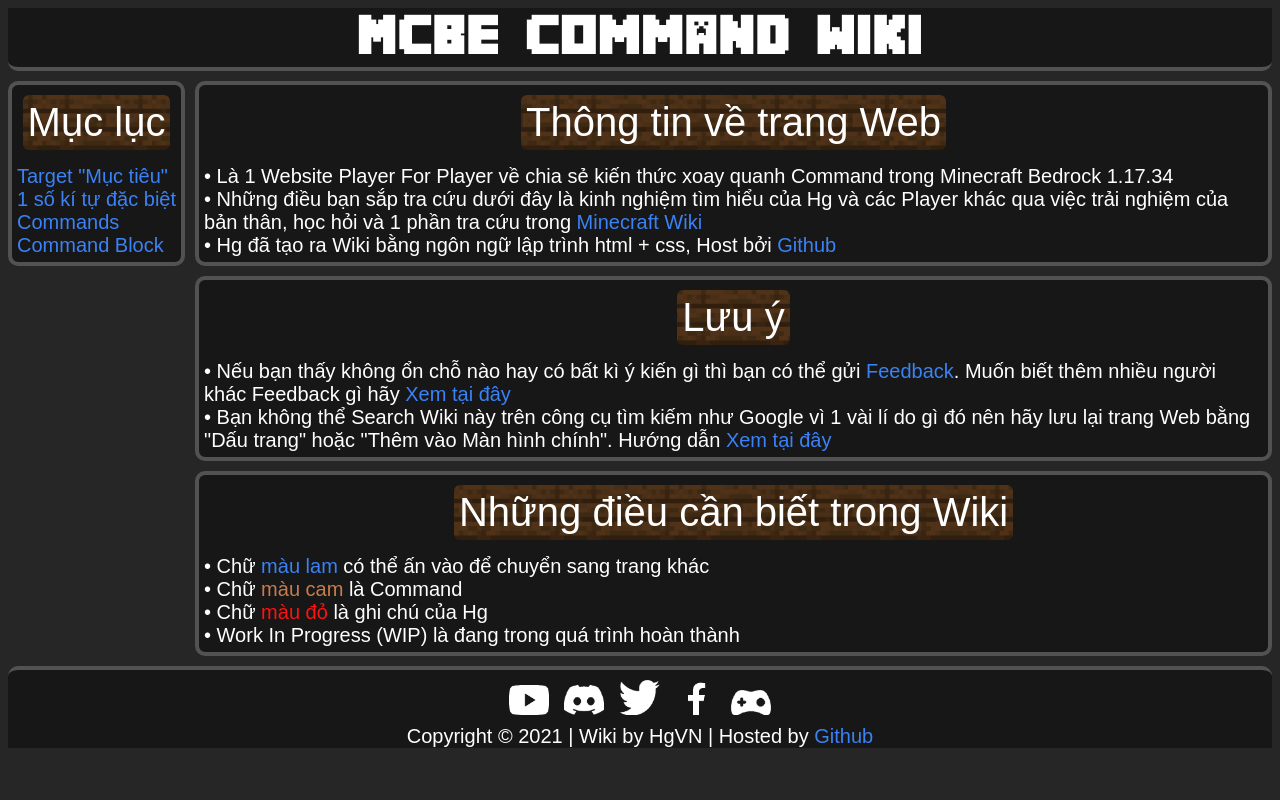
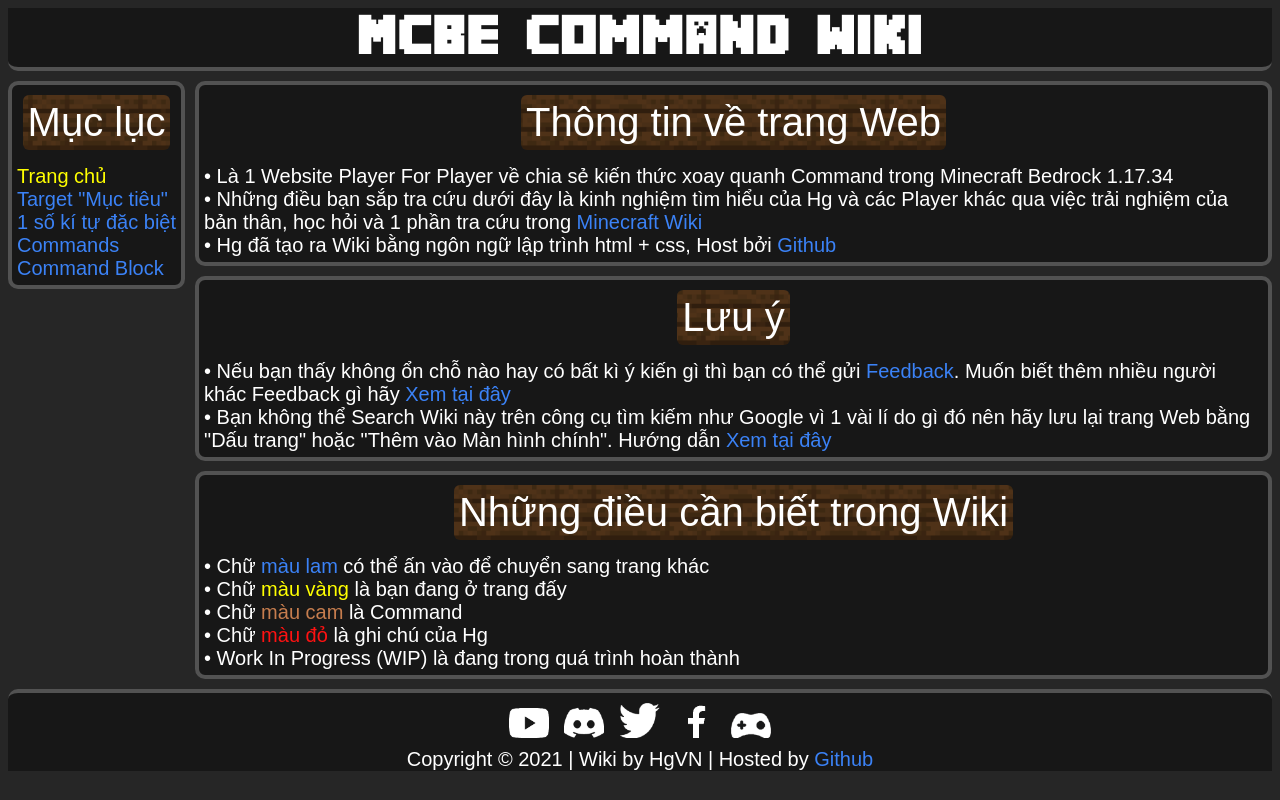
Before and after one commit to HgVN23/old-cmd-wiki, a plain HTML site: page index.html in a window 1280 px wide. Drawn offline with Linux system fonts and the light colour scheme.

Commit message:
Add files via upload

```diff
--- a/index.html
+++ b/index.html
@@ -26,7 +26,7 @@
 </head>
 <body class="background">
 	<header>
-		<a class="title" href="https://hgvn23.github.io" title="Đi đến trang chủ">MCBE Command Wiki</a>
+		<a class="title" href="index.html" title="Đang ở trang chủ">MCBE Command Wiki</a>
 	</header>
 	<div class="page_display">
 		<div class="left">
@@ -34,10 +34,11 @@
 				<div class="slot row1 box"> <!-- Mục lục -->
 					<div class="row1 h">Mục lục</div>
 					<div class="row2 p center">
-						<a class="link_text" href="" title="Đi đến Target">Target "Mục tiêu"</a><br>
-						<a class="link_text" href="" title="Đi đến 1 số kí tự đặc biệt">1 số kí tự đặc biệt</a><br>
-						<a class="link_text" href="muc-luc/commands.html" title="Đi đến All Command">Commands</a><br>
-						<a class="link_text" href="" title="Đi đến Command Block">Command Block</a>
+						<a class="link_text" style="color: yellow;" href="index.html" title="Đang ở Trang chủ">Trang chủ</a><br>
+						<a class="link_text" href="muc-luc/target.html" title="Đi đến Target">Target "Mục tiêu"</a><br>
+						<a class="link_text" href="muc-luc/ki-tu.html" title="Đi đến 1 số kí tự đặc biệt">1 số kí tự đặc biệt</a><br>
+						<a class="link_text" href="muc-luc/commands.html" title="Đi đến Commands">Commands</a><br>
+						<a class="link_text" href="muc-luc/command-block.html" title="Đi đến Command Block">Command Block</a>
 					</div>
 				</div>
 			</div>
@@ -61,7 +62,8 @@
 			<div class="slot box"> <!-- Những điều cần biết trong Wiki -->
 				<div class="row1 h">Những điều cần biết trong Wiki</div>
 				<div class="row2 p">
-					• Chữ <a class="link_text" href="" target="_blank" title="Chữ màu lam bạn có thể ấn vào để đến trang khác hoặc mở trang trong Tab mới">màu lam</a> có thể ấn vào để chuyển sang trang khác<br>
+					• Chữ <a class="link_text" href="index.html" target="_blank" title="Chữ màu lam bạn có thể ấn vào để đến trang khác hoặc mở trang trong Tab mới">màu lam</a> có thể ấn vào để chuyển sang trang khác<br>
+					• Chữ <a class="link_text" style="color: yellow;" href="" title="Bạn đang ở trang này">màu vàng</a> là bạn đang ở trang đấy<br>
 					• Chữ <span class="cmd">màu cam</span> là Command<br>
 					• Chữ <span class="note">màu đỏ</span> là ghi chú của Hg<br>
 					• Work In Progress (WIP) là đang trong quá trình hoàn thành
```
